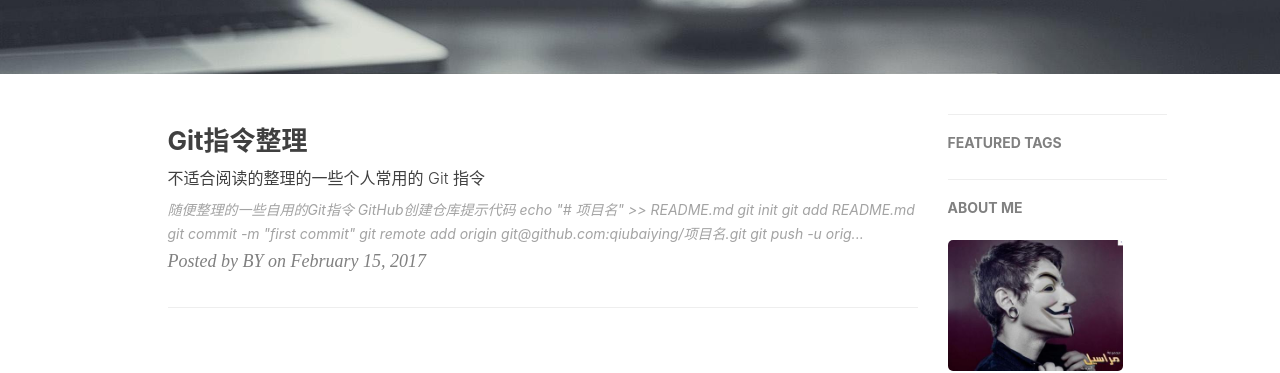
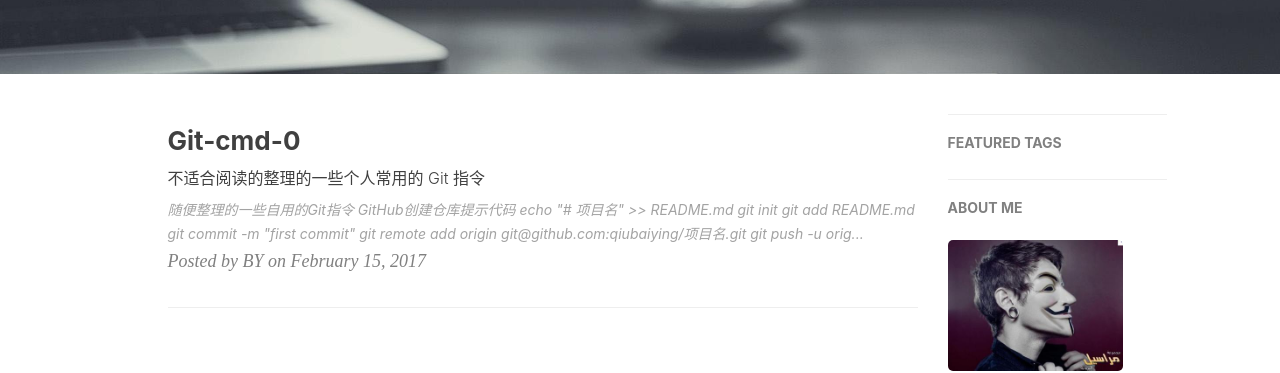
Before and after one commit to VVViy/VVViy.github.io, a Jekyll site: the page built from index.html, in a window 1280 px wide. Shown: the part 344-717 px from the top of the page. Built offline with Jekyll 4.4.1, drawn with Linux system fonts in a browser that asks for light colours; nearby versions of some CDN libraries; the list of posts is cut into pages by our own code; comment, search, counter and statistics services are not loaded.

Commit message:
Update 2017-02-15-Git-cmd-0.md

```diff
--- a/_posts/2017-02-15-Git-cmd-0.md
+++ b/_posts/2017-02-15-Git-cmd-0.md
@@ -1,6 +1,6 @@
 ---
 layout:     post
-title:      Git指令整理
+title:      Git-cmd-0
 subtitle:   不适合阅读的整理的一些个人常用的 Git 指令
 date:       2017-02-15
 author:     BY
```
